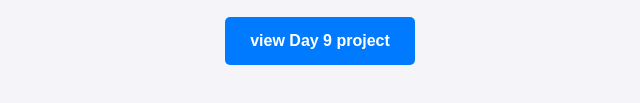
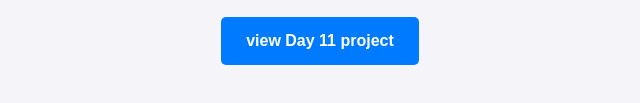
Before and after one commit to ankitsingh085432-afk/my-web-development, a website: page index.html in a window 1280 px wide. Shown: the part 271-374 px from the top of the page, 320-960 px from the left. Drawn offline with Linux system fonts and the light colour scheme.

Commit message:
upload day 11 folder

```diff
--- a/index.html
+++ b/index.html
@@ -25,6 +25,6 @@
     <a href="./day8/index8.html">view Day 8 project</a>
     <a href="./day9/index9.html">view Day 9 project</a>
     <a href="./day10/index10.html">view Day 10 project</a>
-    <a href="./day11/index11.html">view Day 9 project</a>
+    <a href="./day11/index11.html">view Day 11 project</a>
 </body>
 </html>
```
